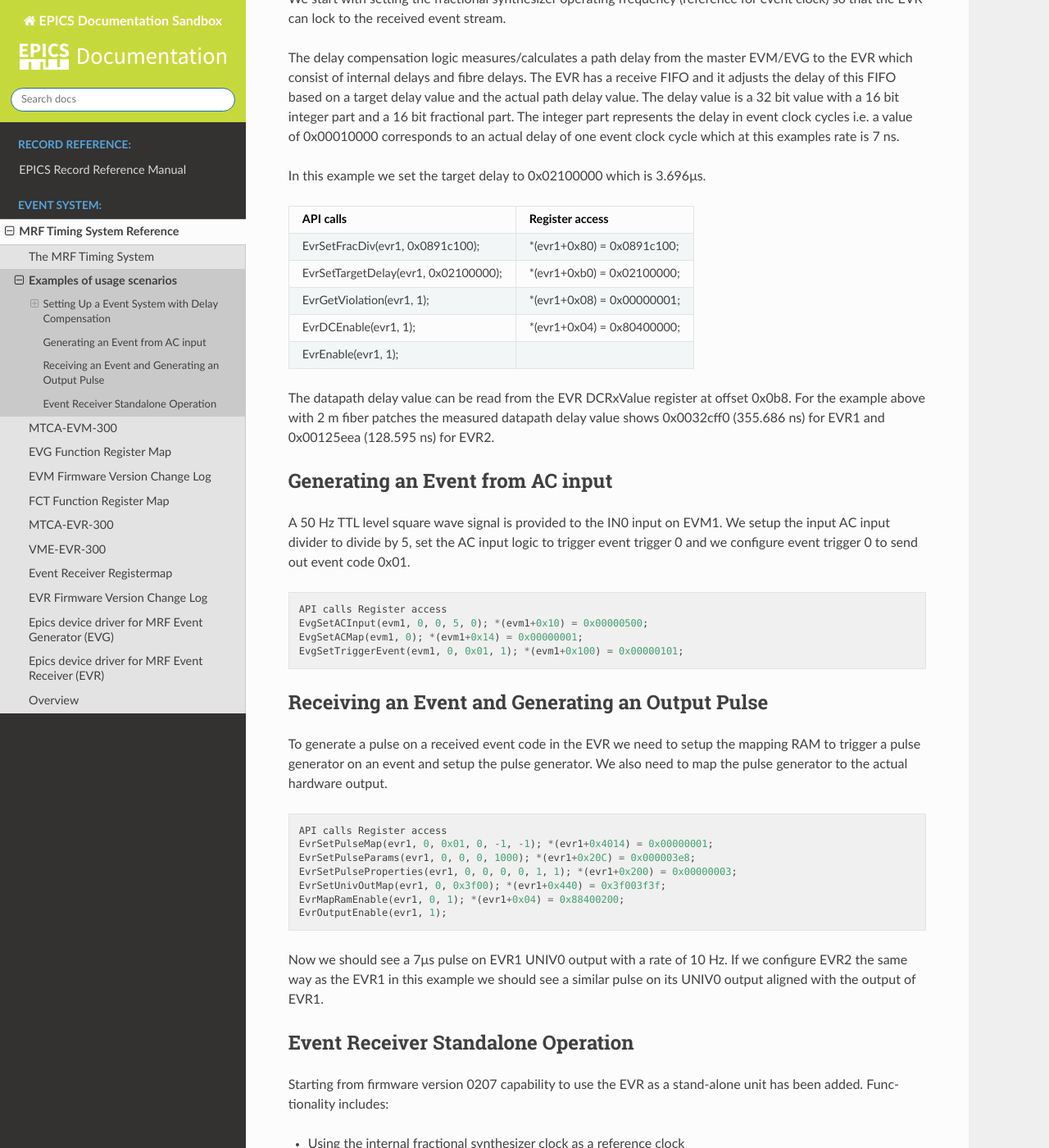
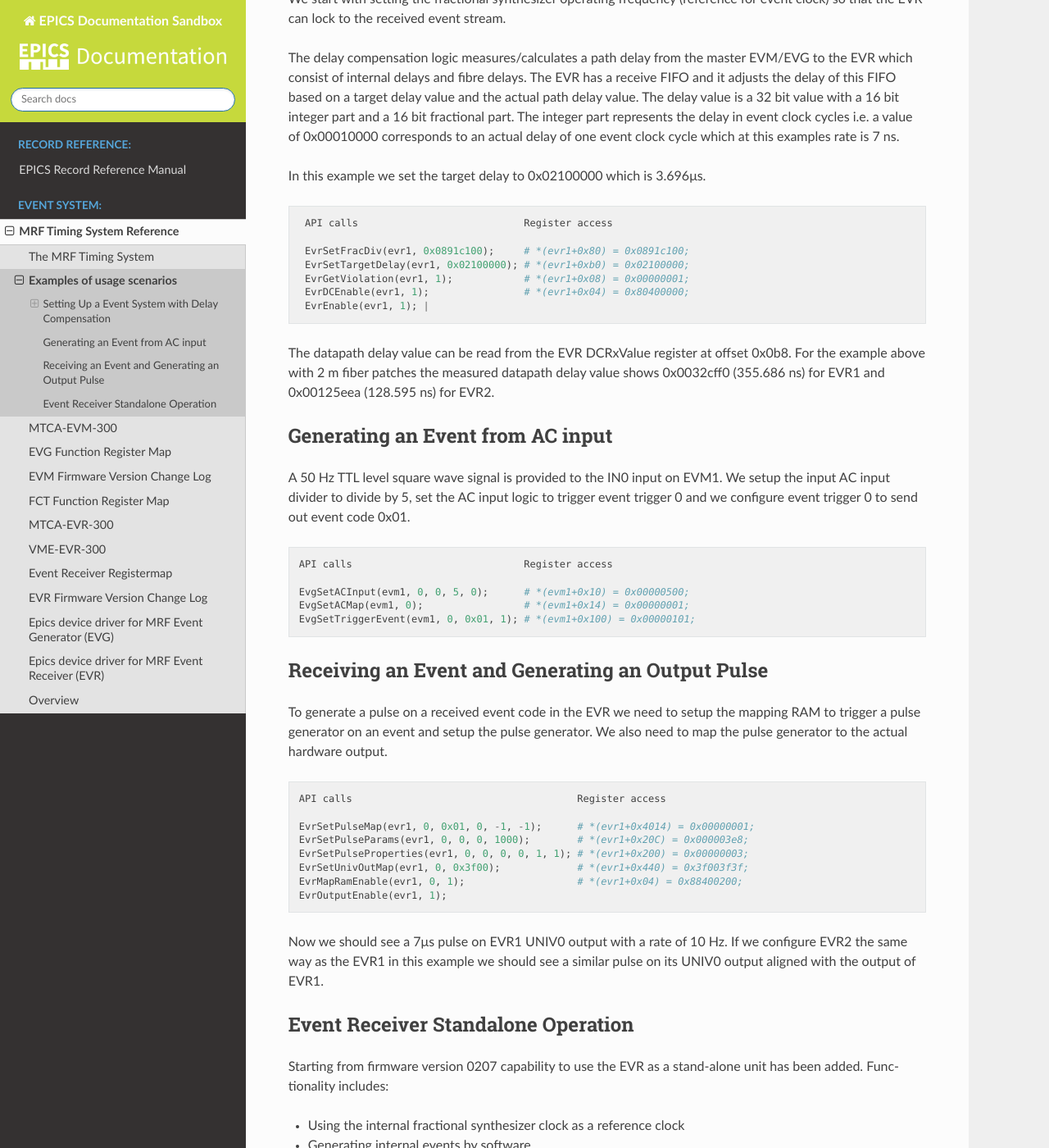
Before and after one commit to ttkorhonen/myDocument, a Sphinx documentation site: the page built from docs/mrfioc2/usage-examples.md, in a window 1280 px wide and 1400 px high, scrolled down 1597 px. Shown: the whole window at 82% size. Built offline with Sphinx 7.4.7 and the Read the Docs theme 2.0.0, drawn with Linux system fonts in a browser that asks for light colours.

Commit message:
restructuring TOC, formatting changes

````diff
--- a/docs/mrfioc2/usage-examples.md
+++ b/docs/mrfioc2/usage-examples.md
@@ -59,13 +59,15 @@ examples rate is 7 ns.
 
 In this example we set the target delay to 0x02100000 which is 3.696μs.
 
-| API calls | Register access |
-| --------- | --------------- |
-| EvrSetFracDiv(evr1, 0x0891c100);     | *(evr1+0x80) = 0x0891c100;
-| EvrSetTargetDelay(evr1, 0x02100000); | *(evr1+0xb0) = 0x02100000;
-| EvrGetViolation(evr1, 1);            | *(evr1+0x08) = 0x00000001;
-| EvrDCEnable(evr1, 1);                | *(evr1+0x04) = 0x80400000;
-| EvrEnable(evr1, 1); |
+```
+ API calls                            Register access
+
+ EvrSetFracDiv(evr1, 0x0891c100);     # *(evr1+0x80) = 0x0891c100;
+ EvrSetTargetDelay(evr1, 0x02100000); # *(evr1+0xb0) = 0x02100000;
+ EvrGetViolation(evr1, 1);            # *(evr1+0x08) = 0x00000001;
+ EvrDCEnable(evr1, 1);                # *(evr1+0x04) = 0x80400000;
+ EvrEnable(evr1, 1); |
+```
 
 The datapath delay value can be read from the EVR DCRxValue register at offset 0x0b8. For the example
 above with 2 m fiber patches the measured datapath delay value shows 0x0032cff0 (355.686 ns) for EVR1
@@ -78,10 +80,11 @@ divider to divide by 5, set the AC input logic to trigger event trigger 0 and we
 send out event code 0x01.
 
 ```
-API calls Register access
-EvgSetACInput(evm1, 0, 0, 5, 0); *(evm1+0x10) = 0x00000500;
-EvgSetACMap(evm1, 0); *(evm1+0x14) = 0x00000001;
-EvgSetTriggerEvent(evm1, 0, 0x01, 1); *(evm1+0x100) = 0x00000101;
+API calls                             Register access
+
+EvgSetACInput(evm1, 0, 0, 5, 0);      # *(evm1+0x10) = 0x00000500;
+EvgSetACMap(evm1, 0);                 # *(evm1+0x14) = 0x00000001;
+EvgSetTriggerEvent(evm1, 0, 0x01, 1); # *(evm1+0x100) = 0x00000101;
 ```
 ## Receiving an Event and Generating an Output Pulse
 
@@ -91,12 +94,13 @@ actual hardware output.
 
 
 ```
-API calls Register access
-EvrSetPulseMap(evr1, 0, 0x01, 0, -1, -1); *(evr1+0x4014) = 0x00000001;
-EvrSetPulseParams(evr1, 0, 0, 0, 1000); *(evr1+0x20C) = 0x000003e8;
-EvrSetPulseProperties(evr1, 0, 0, 0, 0, 1, 1); *(evr1+0x200) = 0x00000003;
-EvrSetUnivOutMap(evr1, 0, 0x3f00); *(evr1+0x440) = 0x3f003f3f;
-EvrMapRamEnable(evr1, 0, 1); *(evr1+0x04) = 0x88400200;
+API calls                                      Register access
+
+EvrSetPulseMap(evr1, 0, 0x01, 0, -1, -1);      # *(evr1+0x4014) = 0x00000001;
+EvrSetPulseParams(evr1, 0, 0, 0, 1000);        # *(evr1+0x20C) = 0x000003e8;
+EvrSetPulseProperties(evr1, 0, 0, 0, 0, 1, 1); # *(evr1+0x200) = 0x00000003;
+EvrSetUnivOutMap(evr1, 0, 0x3f00);             # *(evr1+0x440) = 0x3f003f3f;
+EvrMapRamEnable(evr1, 0, 1);                   # *(evr1+0x04) = 0x88400200;
 EvrOutputEnable(evr1, 1);
 ```
 Now we should see a 7μs pulse on EVR1 UNIV0 output with a rate of 10 Hz. If we configure EVR2 the
````
Also changed, not shown: docs/mrfioc2/mrfEventRef.rst (+6 -1 lines).
